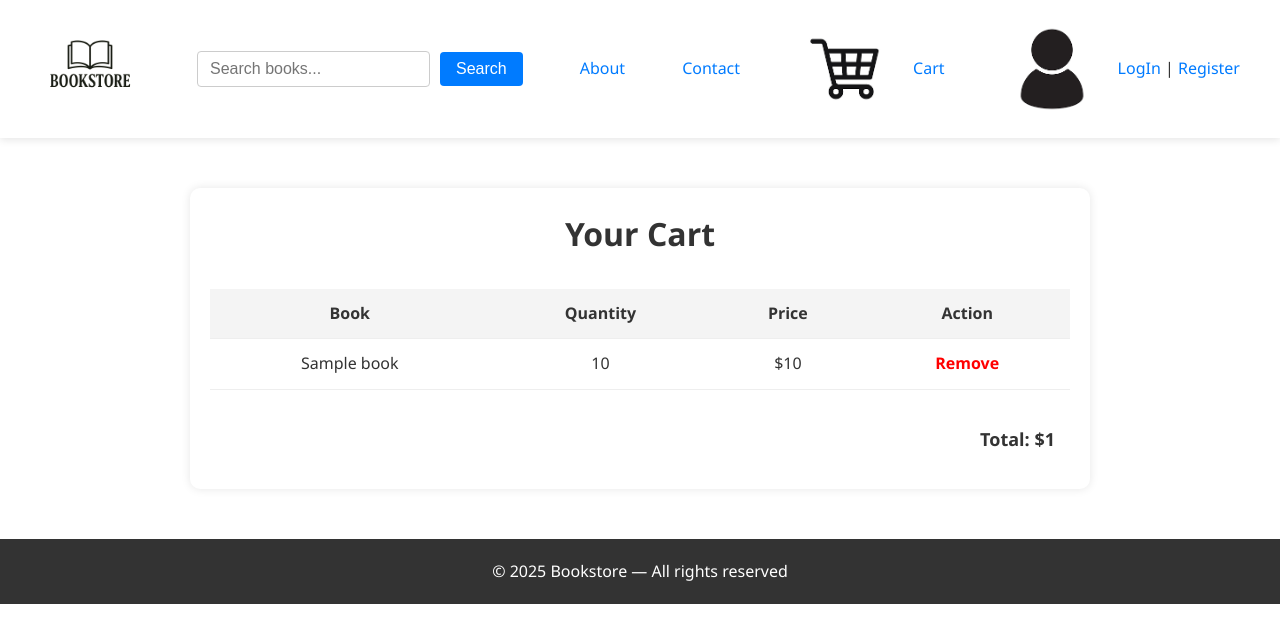
After one commit to AraDarbinyan/BookStore, a Django app: template store/templates/store/cart.html in a window 1280 px wide. The commit adds this page. Shown: the top 643 px of the page. Run offline with Django 5.2, Linux system fonts and the light colour scheme; the template is opened without the code that fills it: most values are stand-ins (such as "Sample title", 1, 10 or a date in 2020).

Commit message:
added cart where a users can see his products

```diff
--- /dev/null
+++ b/store/static/store/css/cart.css
@@ -0,0 +1,53 @@
+.cart-container {
+    max-width: 900px;
+    margin: 50px auto;
+    padding: 20px;
+    background-color: #fff;
+    border-radius: 10px;
+    box-shadow: 0 0 10px rgba(0,0,0,0.1);
+}
+
+.cart-container h1 {
+    text-align: center;
+    margin-bottom: 30px;
+    font-size: 32px;
+}
+
+.cart-table {
+    width: 100%;
+    border-collapse: collapse;
+    margin-bottom: 20px;
+}
+
+.cart-table th,
+.cart-table td {
+    padding: 12px 15px;
+    text-align: center;
+    border-bottom: 1px solid #eee;
+}
+
+.cart-table th {
+    background-color: #f4f4f4;
+    font-weight: 600;
+}
+
+.cart-table td {
+    vertical-align: middle;
+}
+
+.cart-remove {
+    color: red;
+    text-decoration: none;
+    font-weight: bold;
+}
+
+.cart-remove:hover {
+    text-decoration: underline;
+}
+
+.cart-total {
+    text-align: right;
+    font-size: 18px;
+    font-weight: bold;
+    padding: 15px;
+}
--- a/store/templates/store/base.html
+++ b/store/templates/store/base.html
@@ -31,7 +31,11 @@
 
         <div class="logo">
             <img src="{% static 'store/images/cart.png' %}" alt="cart"> <br>
-            <p>Cart</p>
+            {% if user.is_authenticated %}
+                <p><a href="{% url 'cart' %}">Cart</a></p>
+            {% else %}
+                <p><a href="{% url 'login' %}">Cart</a></p>
+            {% endif %}
         </div>
 
         <div class="logo">
--- a/store/templates/store/book_detail.html
+++ b/store/templates/store/book_detail.html
@@ -21,8 +21,9 @@
   <p><strong>Year:</strong> {{ book.year_published }}</p>
   <p><strong>Price:</strong> ${{ book.price }}</p>
   <p><strong>Description:</strong> {{ book.description }}</p>
-  <form action="">
-    <button type="submit">Add to cart</button>
+  <form method="post" action="{% url 'add_to_cart' book.id %}">
+    {% csrf_token %}
+    <button type="submit" class="add-to-cart-btn">Add to cart</button>
   </form>
   <a href="{% url 'index' %}" class="btn-back">← Back to Home</a>
 </div>
--- /dev/null
+++ b/store/templates/store/cart.html
@@ -0,0 +1,41 @@
+{% extends 'store/base.html' %}
+{% load static %}
+
+{% block title %}Cart{% endblock %}
+
+{% block extra_css %}
+<link rel="stylesheet" href="{% static 'store/css/cart.css' %}">
+{% endblock %}
+
+
+{% block content %}
+<div class="cart-container">
+    <h1>Your Cart</h1>
+    <table class="cart-table">
+        <thead>
+            <tr>
+                <th>Book</th>
+                <th>Quantity</th>
+                <th>Price</th>
+                <th>Action</th>
+            </tr>
+        </thead>
+        <tbody>
+            {% for item in items %}
+                <tr>
+                    <td>{{ item.book.title }}</td>
+                    <td>{{ item.quantity }}</td>
+                    <td>${{ item.get_total_price }}</td>
+                    <td><a href="{% url 'remove_from_cart' item.id %}" class="cart-remove">Remove</a></td>
+                </tr>
+            {% endfor %}
+        </tbody>
+    </table>
+
+    <div class="cart-total">
+        Total: ${{ total_price }}
+    </div>
+</div>
+
+
+{% endblock %}
--- a/store/templates/store/login.html
+++ b/store/templates/store/login.html
@@ -20,5 +20,7 @@
     <button type="reset">Reset</button>
     </form>
 
+    <p>Do not have an account? Go and <a href="{% url 'register' %}">register</a></p>
+
 </div>
 {% endblock %}
--- a/store/templates/store/register.html
+++ b/store/templates/store/register.html
@@ -21,5 +21,7 @@
     {{ register_form.password2.label_tag }} {{ register_form.password2 }}<br>
     <button type="submit">Sign Up</button>
     <button type="reset">Reset</button>
+
+    <p>Already have an account? Go and <a href="{% url 'login' %}">login</a></p>
 </form>
 {% endblock %}
--- a/store/urls.py
+++ b/store/urls.py
@@ -8,6 +8,9 @@ urlpatterns = [
     path('book/<int:pk>/', views.book_detail_view, name='book_detail'),
     path('about/', views.about, name='about'),
     path('contact/', views.contact, name='contact'),
+    path('cart/', views.cart_view, name='cart'),
+    path('add-to-cart/<int:book_id>/', views.add_to_cart, name='add_to_cart'),
+    path('remove-from-cart/<int:item_id>/', views.remove_from_cart, name='remove_from_cart'),
     path('register/', views.register_view, name='register'),
     path('login/', views.login_view, name='login'),
     path('logout/', LogoutView.as_view(next_page='index'), name='logout'),
```
Also changed, not shown: store/static/store/css/index.css (+16 -0 lines), store/views.py (+43 -1 lines).
